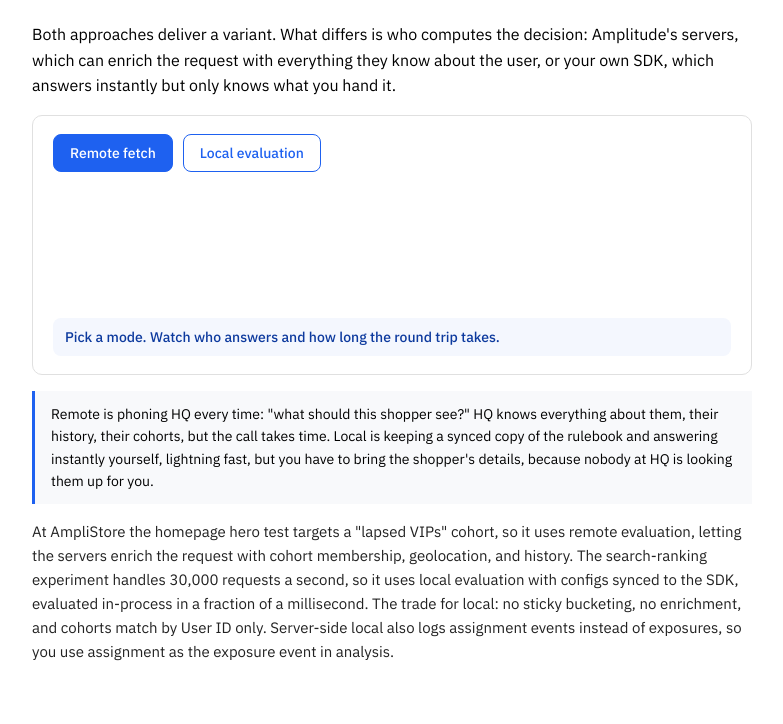
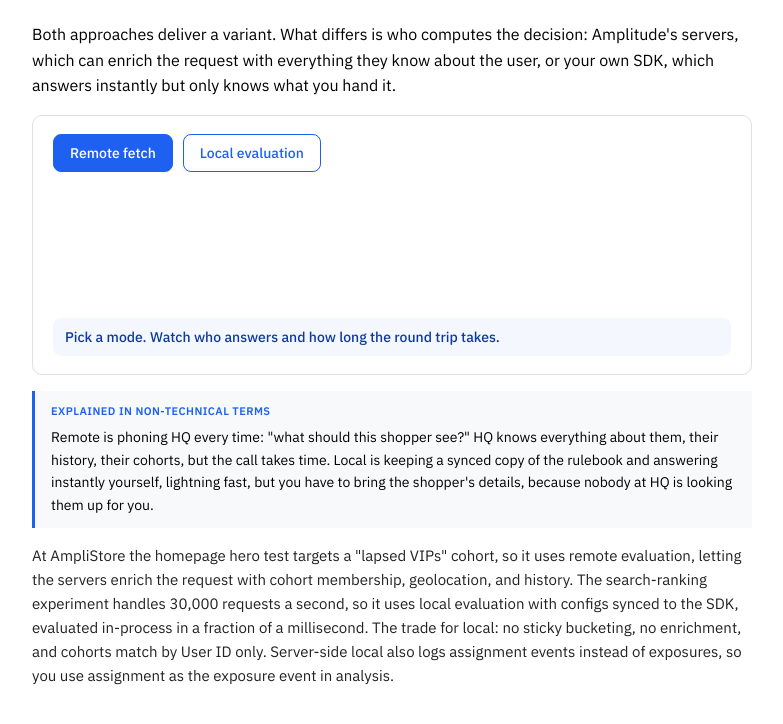
Before and after one commit to nlivni-amplitude/academy-interactives, a plain HTML site: page statsig/amplitude-mechanics/03_delivery_local-vs-remote/index.html in a window 1280 px wide. Shown: the whole page, without its empty margins (248-1031 px from the left). Drawn offline with Linux system fonts and the light colour scheme.

Commit message:
add non-technical/Note callout header to amplitude-mechanics/03_delivery_local-vs-remote

```diff
--- a/statsig/amplitude-mechanics/03_delivery_local-vs-remote/index.html
+++ b/statsig/amplitude-mechanics/03_delivery_local-vs-remote/index.html
@@ -41,7 +41,7 @@
     <div class="read" id="read">Pick a mode. Watch who answers and how long the round trip takes.</div>
   </div>
 
-  <div class="callout">Remote is phoning HQ every time: "what should this shopper see?" HQ knows everything about them, their history, their cohorts, but the call takes time. Local is keeping a synced copy of the rulebook and answering instantly yourself, lightning fast, but you have to bring the shopper's details, because nobody at HQ is looking them up for you.</div>
+  <div class="callout"><div style="font-size:11px;font-weight:600;text-transform:uppercase;letter-spacing:.04em;color:#1E61F0;margin-bottom:6px;">Explained in non-technical terms</div>Remote is phoning HQ every time: "what should this shopper see?" HQ knows everything about them, their history, their cohorts, but the call takes time. Local is keeping a synced copy of the rulebook and answering instantly yourself, lightning fast, but you have to bring the shopper's details, because nobody at HQ is looking them up for you.</div>
 
   <p class="close">At AmpliStore the homepage hero test targets a "lapsed VIPs" cohort, so it uses remote evaluation, letting the servers enrich the request with cohort membership, geolocation, and history. The search-ranking experiment handles 30,000 requests a second, so it uses local evaluation with configs synced to the SDK, evaluated in-process in a fraction of a millisecond. The trade for local: no sticky bucketing, no enrichment, and cohorts match by User ID only. Server-side local also logs assignment events instead of exposures, so you use assignment as the exposure event in analysis.</p>
 </div>
```
